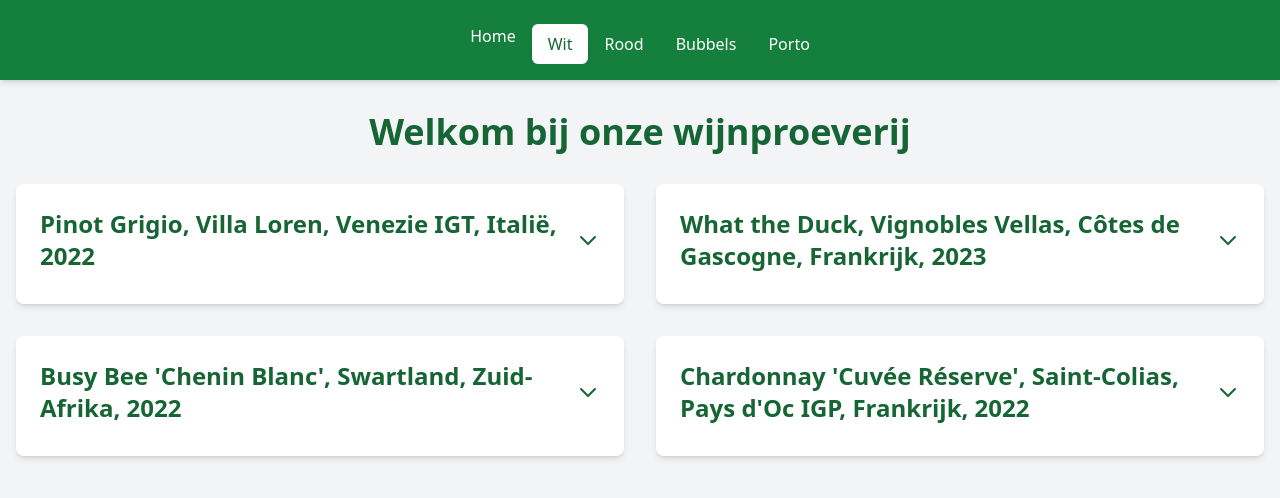
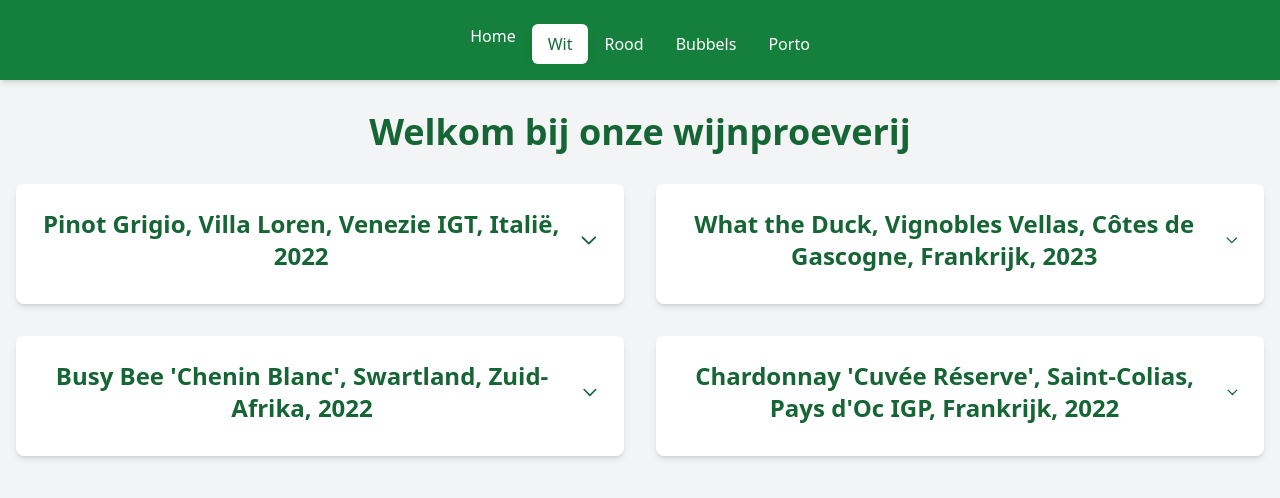
Before and after one commit to WoutPaepenUcLL/kaas-en-wjin, a Next.js app: page / in a window 1280 px wide. Both pictures are taken after a click on the button "Wit". Shown: the top 498 px of the page. Built offline with nearby package versions, Linux system fonts and the light colour scheme.

Commit message:
Refactor WineSection component to add expandable descriptions and improve button styling

```diff
--- a/app/components/WineSection.tsx
+++ b/app/components/WineSection.tsx
@@ -24,13 +24,14 @@
       {wines.map((wine, index) => (
       <div
         key={index}
+
         className="bg-white p-6 rounded-lg shadow-md transition-all duration-300 ease-in-out transform hover:scale-102 hover:shadow-lg wine-card"
       >
+        <button onClick={() => toggleDescription(index)}  className="focus:outline-none">
         <h2 className="text-2xl font-semibold text-green-800 mb-2 flex justify-between items-center">
         {wine.name}
-        <button onClick={() => toggleDescription(index)} className="focus:outline-none">
           <svg
-          className={`w-6 h-6 transition-transform duration-300 ${expandedIndexes.includes(index) ? 'rotate-180' : ''}`}
+          className={`w-6 h-6 text-right ml-4 transition-transform duration-300 ${expandedIndexes.includes(index) ? 'rotate-180' : ''}`}
           fill="none"
           stroke="currentColor"
           viewBox="0 0 24 24"
@@ -38,8 +39,8 @@
           >
           <path strokeLinecap="round" strokeLinejoin="round" strokeWidth="2" d="M19 9l-7 7-7-7"></path>
           </svg>
+        </h2>
         </button>
-        </h2>
         {wine.kroonjuweel && (
           <p className="text-gray-800 font-semibold">(Kroonjuweel)</p>
         )}
```
